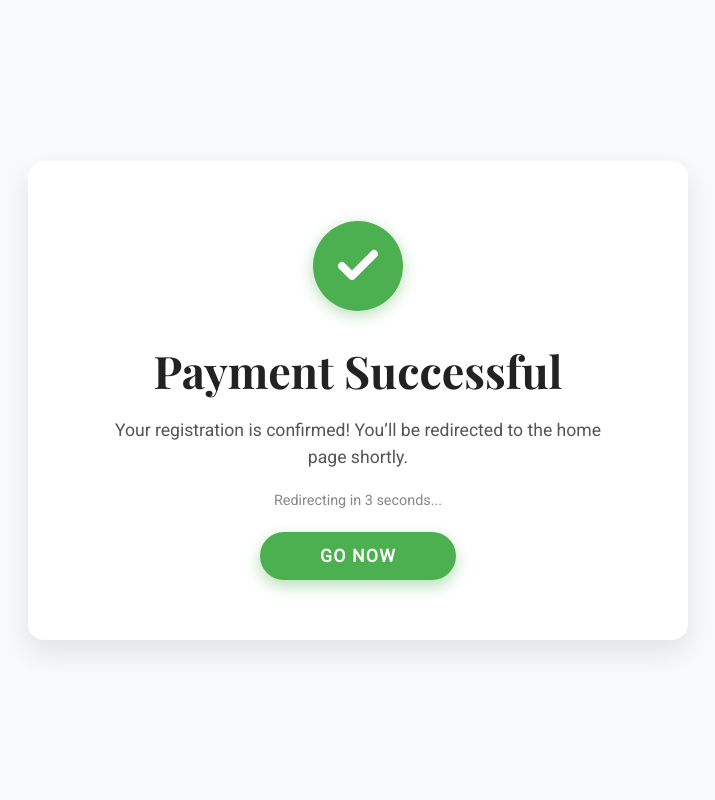
After one commit to habelash/tournment, a Django app: template paymentgateway/templates/payment_success.html in a window 1280 px wide. The commit adds this page. Shown: the whole page, without its empty margins (282-997 px from the left). Run offline with Django 5.2, Linux system fonts and the light colour scheme; the template is opened without the code that fills it, so the values that code supplies are empty.

Commit message:
added payment gateway

```diff
--- /dev/null
+++ b/paymentgateway/templates/payment_success.html
@@ -0,0 +1,113 @@
+<!DOCTYPE html>
+<html lang="en">
+<head>
+  <meta charset="UTF-8" />
+  <meta name="viewport" content="width=device-width, initial-scale=1" />
+  <title>Payment Successful | Tournament Registration</title>
+  <meta http-equiv="refresh" content="3;url=/" />
+
+  <style>
+    @import url('https://fonts.googleapis.com/css2?family=Playfair+Display:wght@700&family=Roboto:wght@400&display=swap');
+
+    body {
+      margin: 0;
+      background: #f9fafb;
+      font-family: 'Roboto', sans-serif;
+      color: #333;
+      height: 100vh;
+      display: flex;
+      justify-content: center;
+      align-items: center;
+    }
+
+    .container {
+      background: white;
+      border-radius: 16px;
+      box-shadow: 0 12px 30px rgba(0,0,0,0.1);
+      padding: 60px 80px;
+      max-width: 500px;
+      text-align: center;
+    }
+
+    .icon-wrapper {
+      background: #4caf50;
+      width: 90px;
+      height: 90px;
+      margin: 0 auto 30px;
+      border-radius: 50%;
+      display: flex;
+      justify-content: center;
+      align-items: center;
+      box-shadow: 0 4px 15px rgba(76, 175, 80, 0.4);
+    }
+
+    .icon-wrapper svg {
+      width: 48px;
+      height: 48px;
+      stroke: white;
+      stroke-width: 4;
+      stroke-linecap: round;
+      stroke-linejoin: round;
+      fill: none;
+    }
+
+    h1 {
+      font-family: 'Playfair Display', serif;
+      font-weight: 700;
+      font-size: 2.8rem;
+      margin-bottom: 15px;
+      color: #222;
+    }
+
+    p {
+      font-size: 1.1rem;
+      color: #555;
+      margin-bottom: 20px;
+      line-height: 1.5;
+    }
+
+    .note {
+      font-size: 0.9rem;
+      color: #888;
+      margin-top: 10px;
+    }
+
+    .btn {
+      font-family: 'Roboto', sans-serif;
+      background-color: #4caf50;
+      color: white;
+      border: none;
+      border-radius: 40px;
+      padding: 14px 60px;
+      font-size: 1.1rem;
+      font-weight: 600;
+      cursor: pointer;
+      transition: background-color 0.3s ease;
+      box-shadow: 0 6px 15px rgba(76, 175, 80, 0.4);
+      text-transform: uppercase;
+      letter-spacing: 1.2px;
+    }
+
+    .btn:hover {
+      background-color: #388e3c;
+    }
+  </style>
+
+</head>
+<body>
+
+<div class="container">
+  <div class="icon-wrapper" aria-label="Success">
+    <svg viewBox="0 0 24 24">
+      <polyline points="20 6 9 17 4 12"></polyline>
+    </svg>
+  </div>
+
+  <h1>Payment Successful</h1>
+  <p>Your registration is confirmed! You’ll be redirected to the home page shortly.</p>
+  <p class="note">Redirecting in 3 seconds...</p>
+  <button class="btn" onclick="window.location.href='/'">Go Now</button>
+</div>
+
+</body>
+</html>
--- a/paymentgateway/urls.py
+++ b/paymentgateway/urls.py
@@ -2,6 +2,7 @@ from django.urls import path
 from . import views
 
 urlpatterns = [
-    path('payment/<int:registration_id>/', views.initiate_payment, name='initiate_payment'),
-    path('payment/<int:registration_id>/response', views.payment_response, name='payment_response'),
+    path('pay/<int:registration_id>/', views.initiate_payment, name='initiate_payment'),
+    path('payment-success/', views.payment_success, name='payment_success'),
+
 ]
--- a/registration/models.py
+++ b/registration/models.py
@@ -25,6 +25,7 @@ class TournamentRegistration(models.Model):
     partner_2_email = models.EmailField(blank=True, null=True)  # New field
 
     category = models.CharField(max_length=50, choices=CATEGORY_CHOICES)
+    razorpay_order_id = models.CharField(max_length=100, blank=True, null=True)
     payment_status = models.CharField(max_length=20, default='Pending')  # Payment status
 
     def __str__(self):
```
Also changed, not shown: paymentgateway/templates/payment_failure.html (added, +113 -0 lines), paymentgateway/templates/payment_redirect.html (added, +23 -0 lines), paymentgateway/templates/paytm_redirect.html (deleted, +0 -11 lines), paymentgateway/templates/paytm_response.html (deleted, +0 -23 lines), paymentgateway/views.py (+158 -114 lines), registration/templates/registration.html (+7 -1 lines), registration/views.py (+4 -4 lines).
